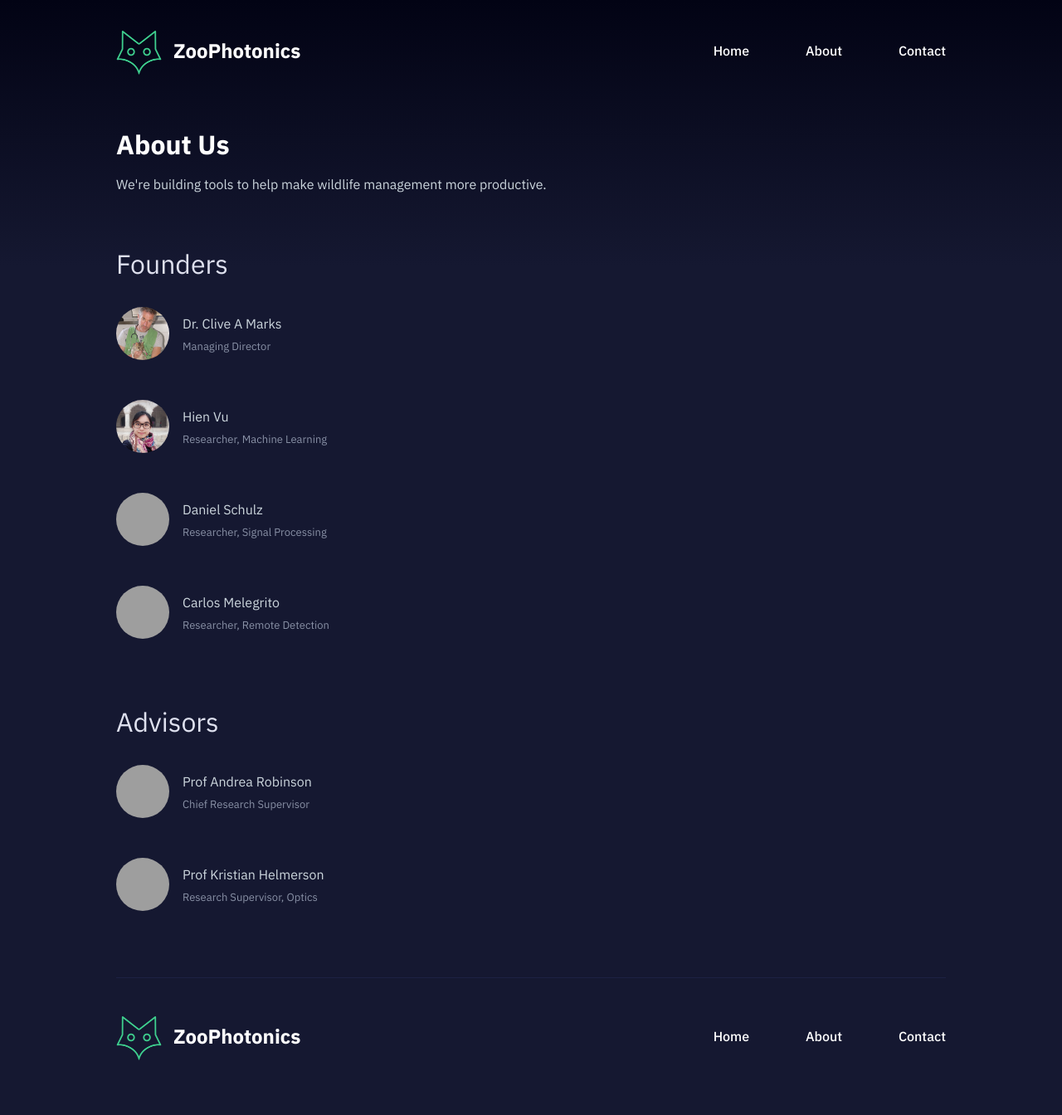
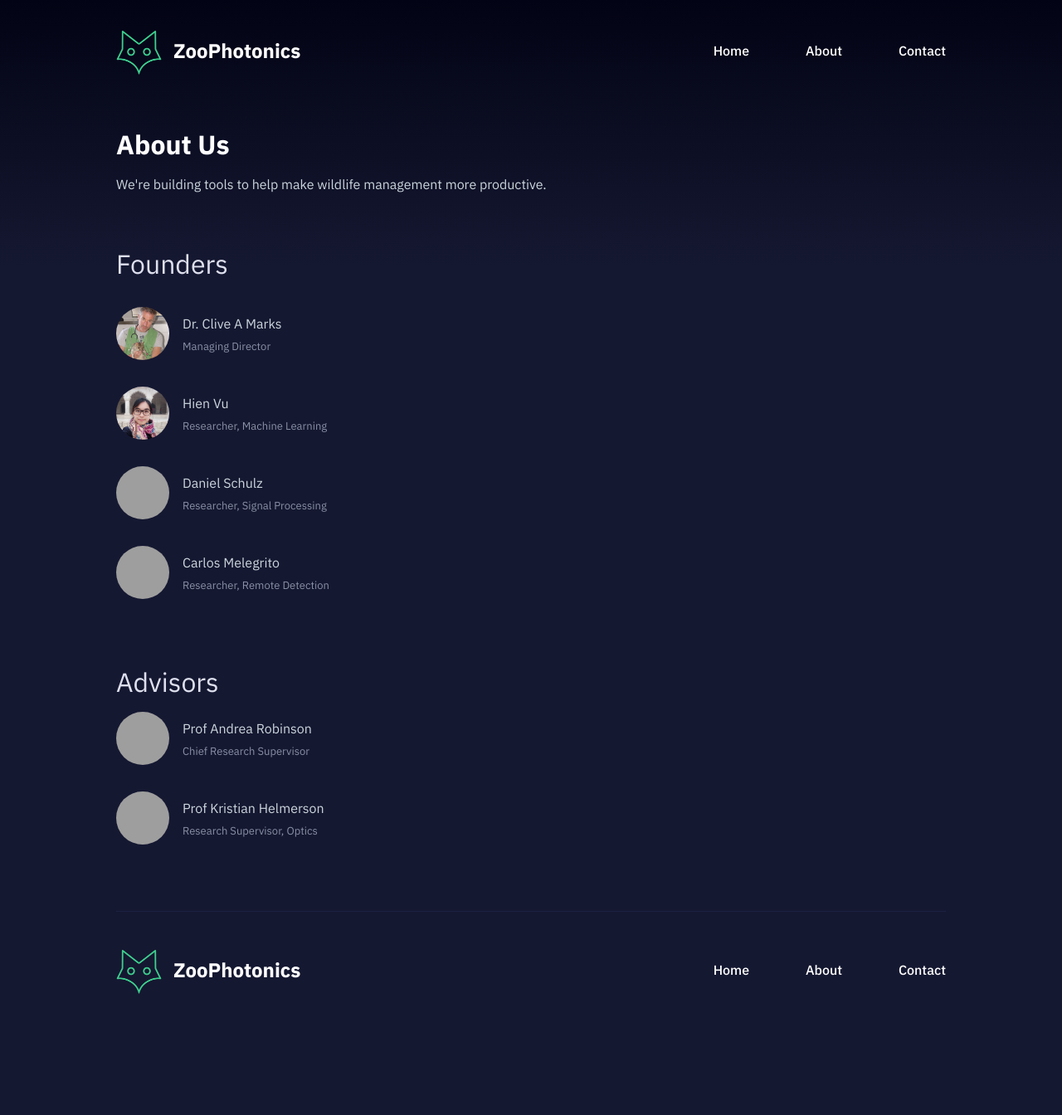
Before and after one commit to SensorTeam/website, a Jekyll site: the page built from source/about.html, in a window 1280 px wide. Shown: the whole page at 83% size. Built offline with Jekyll 4.4.1, drawn with Linux system fonts in a browser that asks for light colours; after the commit the page ends 1264 px from its top, so only the background shows below that; grey boxes are pictures that could not be loaded.

Commit message:
spacing fixes

```diff
--- a/source/_sass/about.scss
+++ b/source/_sass/about.scss
@@ -11,13 +11,13 @@
 	.people {
 		margin-top: 32px;
 		margin-bottom: 32px;
+		.pheading {
+			margin-bottom: 32px;
 		}
-
 		.person {
-		margin-top: 32px;
+			margin-top: 16px;
 			display: flex;
 			flex-direction: row;
-	}
 
 			img {
 				border-radius: 100%;
@@ -26,9 +26,10 @@
 				height: 64px;
 				object-fit: cover;
 			}
-
 			.details {
 				margin-top: 8px;
+			}
+		}
 	}
 
 	.meta {
--- a/source/about.html
+++ b/source/about.html
@@ -13,7 +13,7 @@ permalink: /about
 <section>
 
 	<div class="people">
-		<h2>Founders</h2>
+		<h2 class="pheading">Founders</h2>
 
 		<div class="person">
 			<img src="static/images/clive.png">
```
Lines whose indentation alone changed are shown as unchanged.
